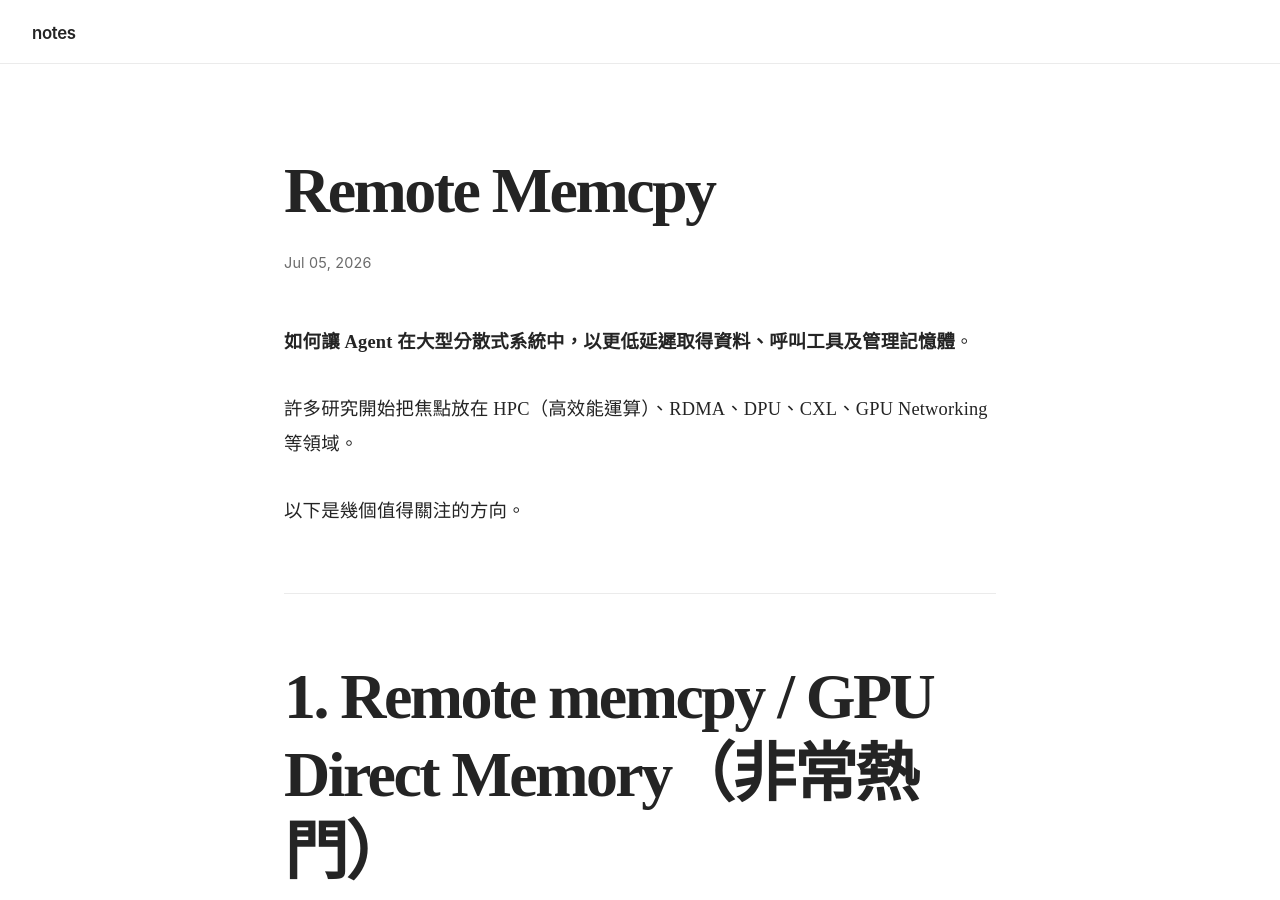
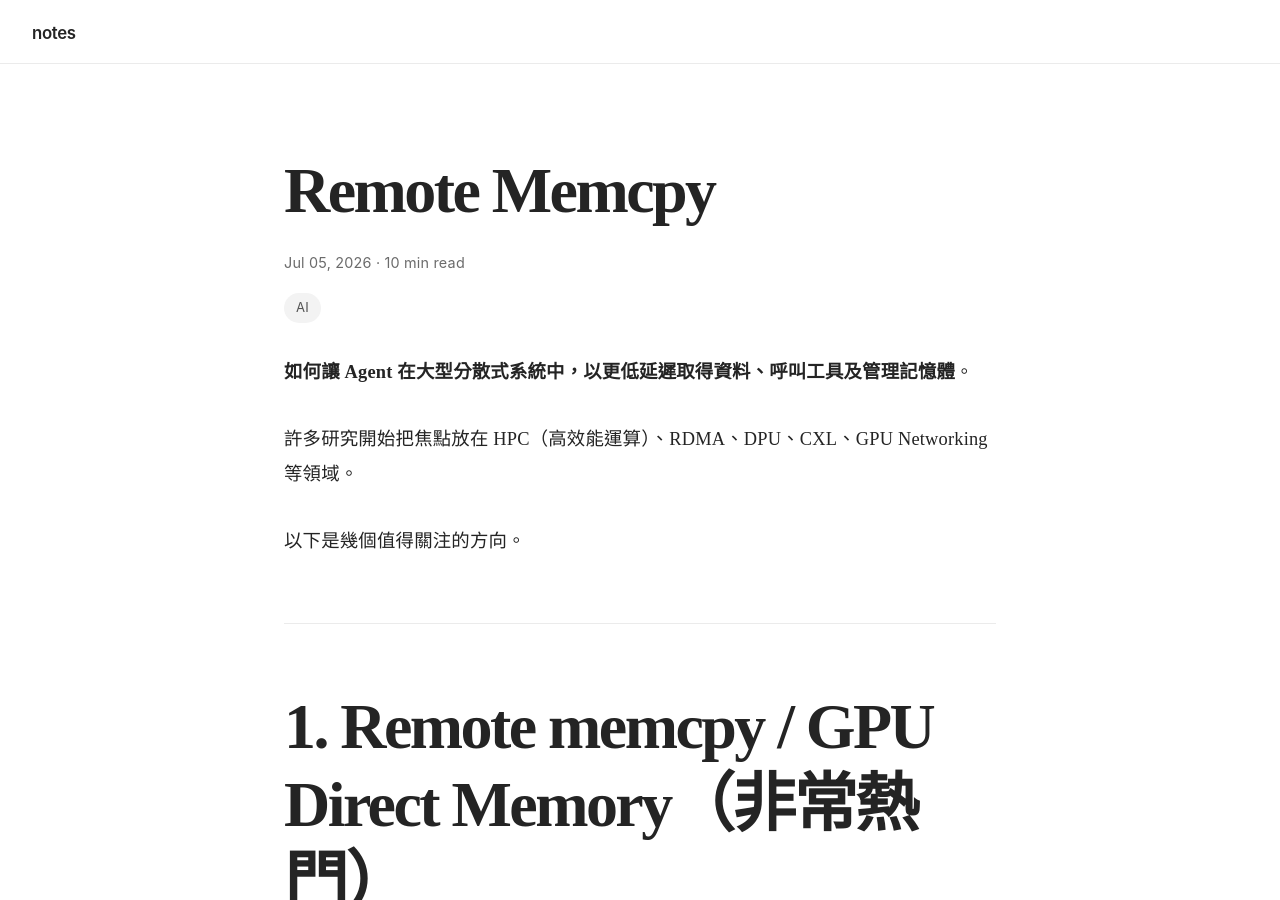
Before and after one commit to linjose/notes, a Jekyll site: the page built from _posts/2026-07-05-remote-memcpy.md, in a window 1280 px wide and 900 px high. Built offline with Jekyll 4.4.1, drawn with Linux system fonts in a browser that asks for light colours; our own code applies the rules of GitHub Pages for plain Markdown files.

Commit message:
Update 2026-07-05-remote-memcpy.md

```diff
--- a/_posts/2026-07-05-remote-memcpy.md
+++ b/_posts/2026-07-05-remote-memcpy.md
@@ -1,3 +1,13 @@
+---
+layout: post
+title: Remote Memcpy
+date: 2026-07-05
+reading_time: 10 min read
+tags: [AI]
+excerpt:
+---
+
+
  **如何讓 Agent 在大型分散式系統中，以更低延遲取得資料、呼叫工具及管理記憶體**。
 
  許多研究開始把焦點放在 HPC（高效能運算）、RDMA、DPU、CXL、GPU Networking 等領域。
```
